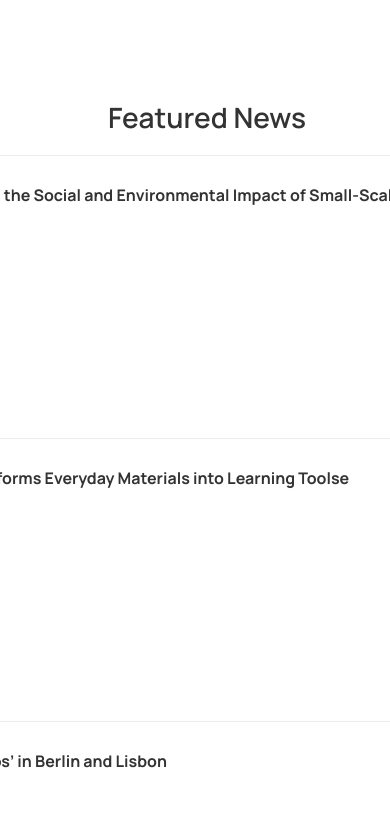
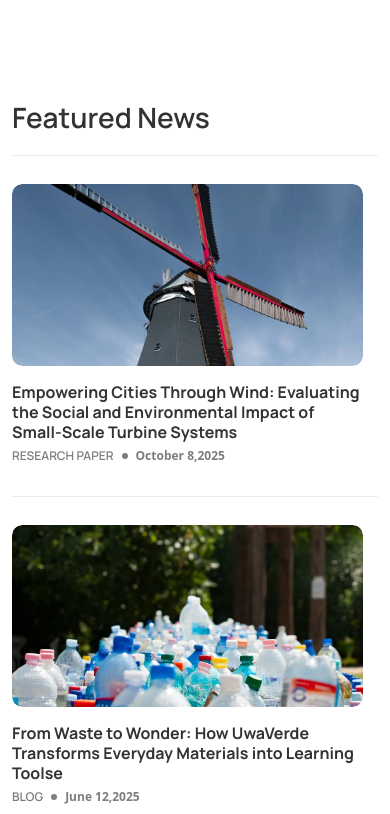
Before and after one commit to UwaVerdeNGO/web-site, a React (Create React App) app: page / in a window 390 px wide. Shown: the part 4030-4844 px from the top of the page. Built offline with nearby package versions, Linux system fonts and the light colour scheme.

Commit message:
Change featured news section

```diff
--- a/src/components/newsCard/styles.module.scss
+++ b/src/components/newsCard/styles.module.scss
@@ -2,29 +2,27 @@
 
 .wrapper {
   display: flex;
-  flex-direction: row-reverse;
-  justify-content: space-between;
+  flex-direction: column;
   width: 100%;
 
-  @media screen and (max-width: 1024px) {
-    max-width: 100%;
-    margin-bottom: 40px;
+  @media only screen and (min-width: 1440px) {
+    flex-direction: row-reverse;
+    justify-content: space-between;
   }
 }
 
 .imageContainer {
-  width: 608px;
-  height: 326px;
+  width: 351px;
+  height: 182px;
+  border-radius: 10px;
   overflow: hidden;
-  border-radius: 20px;
   position: relative;
   margin-bottom: 16px;
 
-  @media screen and (max-width: 1024px) {
-    width: 343px;
-    height: 182px;
-    border-radius: 10px;
-    margin-bottom: 4px;
+  @media only screen and (min-width: 1440px) {
+    width: 608px;
+    height: 326px;
+    border-radius: 20px;
   }
 }
 
@@ -78,19 +76,25 @@
 .contentContainer {
   display: flex;
   flex-direction: column;
-  justify-content: space-between;
-  width: 765px;
+  gap: 6px;
+  @media only screen and (min-width: 1440px) {
+    width: 765px;
+    justify-content: space-between;
+    gap: 0;
+  }
 }
 .title {
-  font-size: 36px;
-  line-height: 40px;
+  font-size: 16px;
+  width: 351px;
+  line-height: 20px;
   font-weight: 700;
   text-align: left;
   color: $defaultTextGray;
   margin: 0;
 
-  @media screen and (max-width: 1024px) {
-    font-size: 16px;
-    line-height: 22px;
+  @media only screen and (min-width: 1440px) {
+    font-size: 36px;
+    line-height: 40px;
+    width: 100%;
   }
 }
--- a/src/sections/FeaturedNews/index.tsx
+++ b/src/sections/FeaturedNews/index.tsx
@@ -8,6 +8,7 @@ export function FeaturedNews() {
   return (
     <div className={styles.wrapper} id="featured-news">
       <h2 className={styles.title}>Featured News</h2>
+      <div className={styles.newsCardContainer}>
         <table className={styles.cards}>
           <tbody className={styles.cardTableBody}>
             <tr className={styles.cardRow}>
@@ -47,5 +48,6 @@ export function FeaturedNews() {
           </tbody>
         </table>
       </div>
+    </div>
   );
 }
--- a/src/sections/FeaturedNews/styles.module.scss
+++ b/src/sections/FeaturedNews/styles.module.scss
@@ -4,20 +4,18 @@
   display: flex;
   flex-direction: column;
   align-items: center;
-  padding: 0 28px 300px 28px;
+  justify-content: center;
+  padding: 0 12px;
   width: 100%;
-
-  @media screen and (max-width: 1024px) {
-    padding: 0 16px 29px 16px;
-  }
-
-  @media screen and (max-width: 660px) {
-    padding-left: 40px;
+  margin-bottom: 80px;
+  @media only screen and (min-width: 1440px) {
+    margin-bottom: 300px;
   }
 }
 
 .title {
   font-family: $manrope;
+  width: 100%;
   font-size: 56px;
   font-weight: 600;
   line-height: 100%;
@@ -31,12 +29,15 @@
   }
 }
 
-.cards {
+.newsCardContainer {
   width: 100%;
+}
 
-  @media screen and (max-width: 1024px) {
-    grid-template-columns: 1fr;
-  }
+.cards,
+.cardTableBody,
+.cardRow,
+.cardData {
+  width: 100%;
 }
 .cardRow {
   border-bottom: 1px solid $lightGray;
```
Lines whose indentation alone changed are shown as unchanged.
